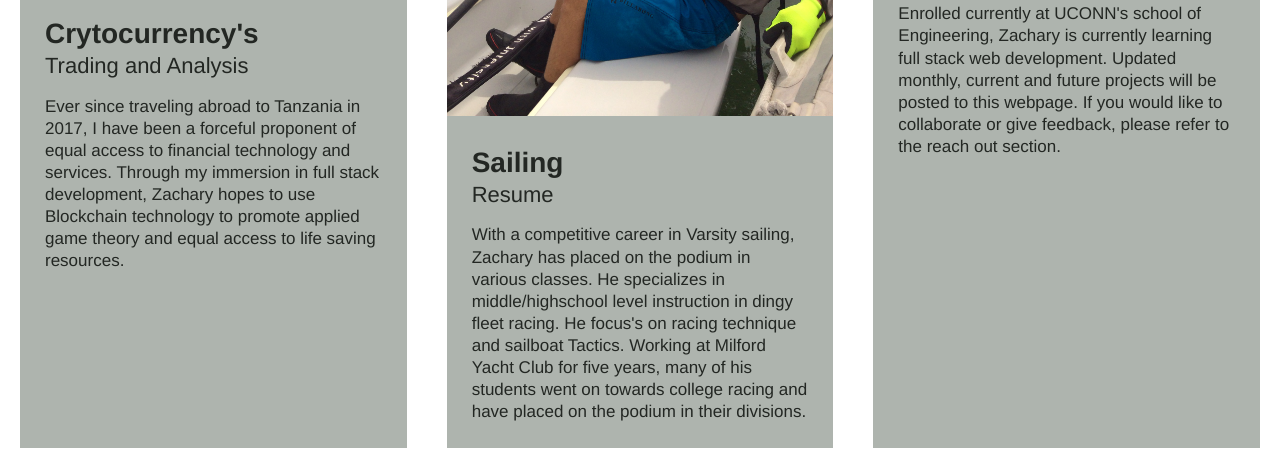
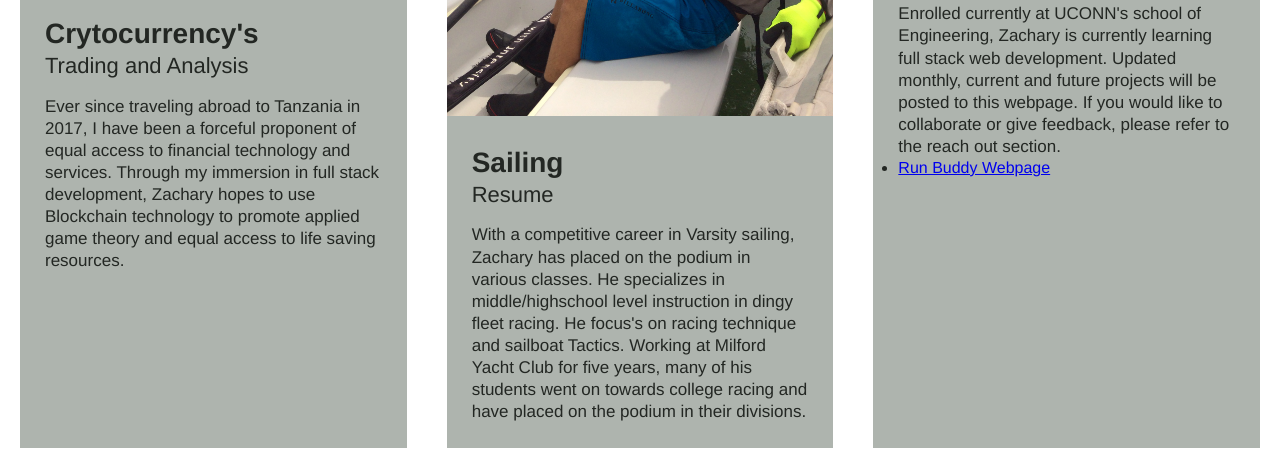
Before and after one commit to Zachsteuer98/Zach-s-Portfolio, a plain HTML site: page index.html in a window 1280 px wide. Shown: the part 880-1341 px from the top of the page. Drawn offline with Linux system fonts and the light colour scheme.

Commit message:
added URL to Readme

```diff
--- a/index.html
+++ b/index.html
@@ -86,7 +86,12 @@
              <h4 class="trainer-role">Full Stack Development</h4>
               <p>
                 Enrolled currently at UCONN's school of Engineering, Zachary is currently learning full stack web development. Updated monthly, current and future projects will be posted to this webpage. If you would like to collaborate or give feedback, please refer to the reach out section.
-              </p>
+              <ul>
+                  <li>
+                    <a href="https://zachsteuer98.github.io/run-buddy1/">Run Buddy Webpage</a>
+                  </li>
+              </ul>
+            </p>
             </div>
         </article>
         </section>
```
Also changed, not shown: 1 other file.
